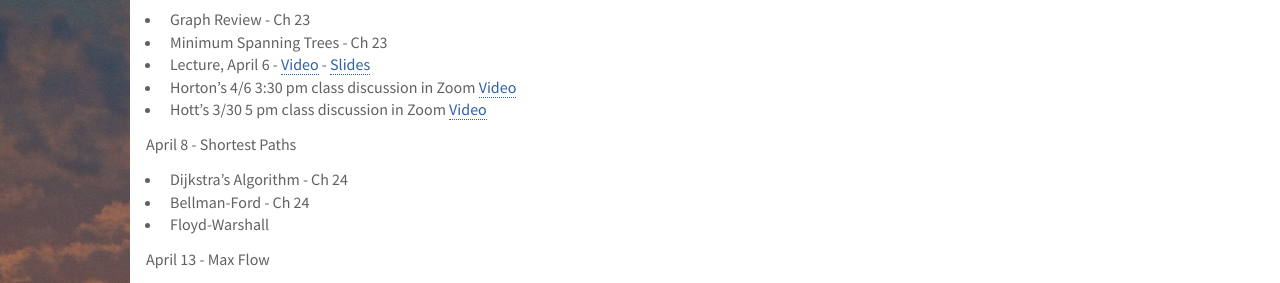
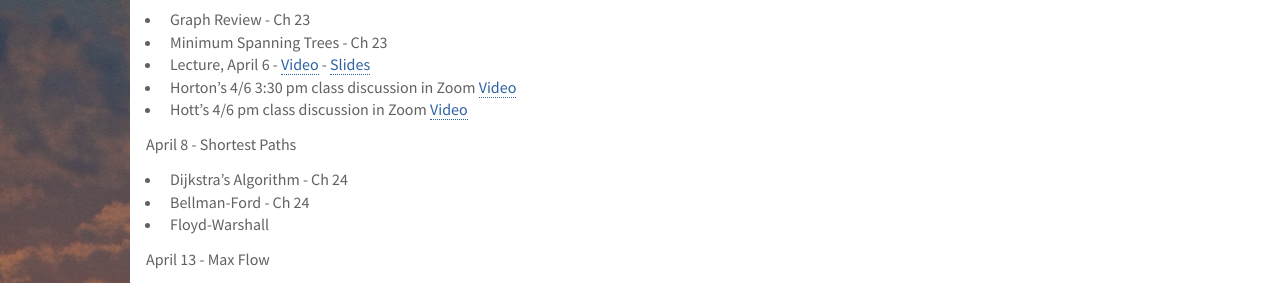
Before and after one commit to deternitydx/uvacs4102, a Jekyll site: the page built from schedule.md, in a window 1280 px wide and 900 px high, scrolled down 729 px. Shown: the part 161-444 px from the top of the window. Built offline with Jekyll 4.4.1, drawn with Linux system fonts in a browser that asks for light colours; nearby versions of some CDN libraries; library files that are not in the unit come from our copies.

Commit message:
Added zoom link

```diff
--- a/schedule.md
+++ b/schedule.md
@@ -51,7 +51,7 @@ April 6 - Graph Introductions
 - Minimum Spanning Trees - Ch 23
 - Lecture, April 6 - [Video](https://uva.hosted.panopto.com/Panopto/Pages/Viewer.aspx?id=d1a2aa3a-415f-4885-8553-ab9501012ddf) - [Slides](lectures/l19_MST.pdf)
 - Horton's 4/6 3:30 pm class discussion in Zoom [Video]()
-- Hott's 3/30 5 pm class discussion in Zoom [Video]()
+- Hott's 4/6 pm class discussion in Zoom [Video](https://virginia.zoom.us/rec/share/9d5qMLP8-FFIXK_kxWKFW5QzFdv3T6a8gSVKrPIExU7aeGlnHPlh5xZCb8mtPeHx)
 
 April 8 - Shortest Paths
 
```
